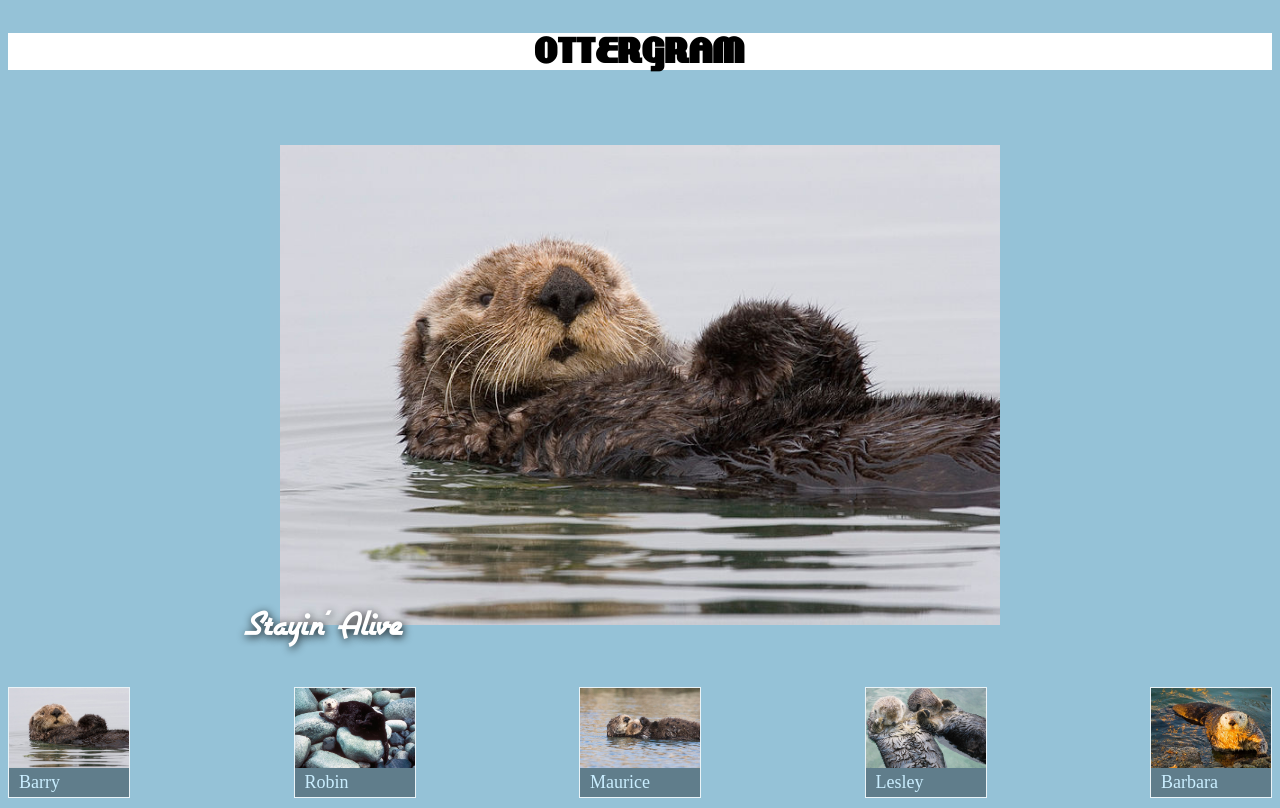
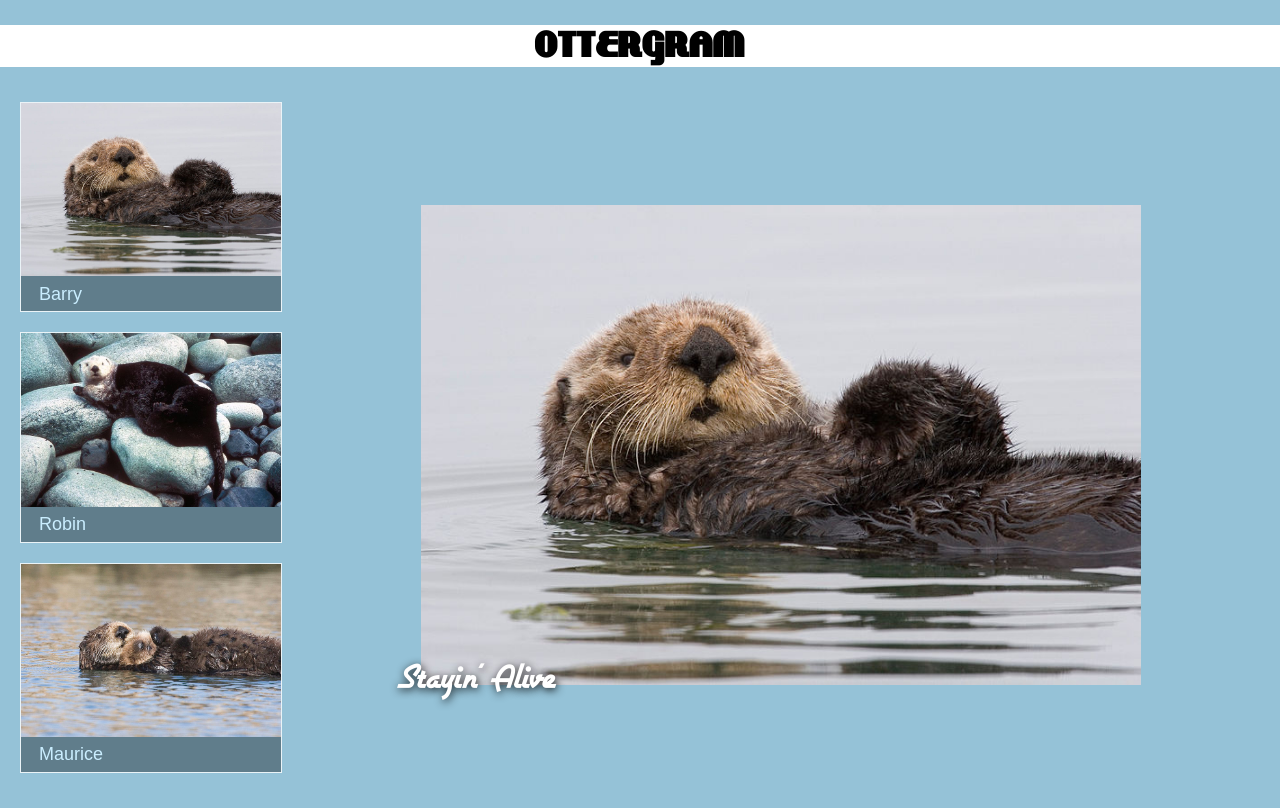
Before and after one commit to GMC437/ottergram, a plain HTML site: page index.html in a window 1280 px wide. Drawn offline with nearby package versions, Linux system fonts and the light colour scheme; files whose address does not match are found by name.

Commit message:
fixed stylesheet, added meta and normalize link.

```diff
--- a/index.html
+++ b/index.html
@@ -3,9 +3,9 @@
 
 <head>
     <meta charset="utf-8">
+    <meta name="viewport" content="width=device-width, initial-scale=1" >
     <title>Ottergram</title>
-    <link rel="shortcut icon" href="img/favicon.ico" type="image/x-icon">
-    <link rel="icon" href="img/favicon.ico" type="image/x-icon">
+    <link rel="stylesheet" href="https://cdnjs.cloudflare.com/ajax/libs/normalize/5.0.0/normalize.min.css">
     <link rel="stylesheet" href="stylesheets/styles.css">
 </head>
 
--- a/stylesheets/styles.css
+++ b/stylesheets/styles.css
@@ -1,32 +1,38 @@
+@font-face {
+  font-family: 'lakeshore';
+  src: url('fonts/LAKESHOR-webfont.eot');
+  src: url('fonts/LAKESHOR-webfont.eot?#iefix') format('embedded-opentype'),
+       url('fonts/LAKESHOR-webfont.woff') format('woff'),
+       url('fonts/LAKESHOR-webfont.ttf') format('truetype'),
+       url('fonts/LAKESHOR-webfont.svg#lakeshore') format('svg');
+  font-weight: normal;
+  font-style: normal;
+}
+
 @font-face {
   font-family: 'airstreamregular';
   src: url('fonts/Airstream-webfont.eot');
-  src: url('fonts/Airstream-webfont.svg?#iefix') format('embedded-opentype'),
+  src: url('fonts/Airstream-webfont.eot?#iefix') format('embedded-opentype'),
        url('fonts/Airstream-webfont.woff') format('woff'),
        url('fonts/Airstream-webfont.ttf') format('truetype'),
        url('fonts/Airstream-webfont.svg#airstreamregular') format('svg');
   font-weight: normal;
   font-style: normal;
-
 }
 
-@font-face {
-    font-family: 'lakeshore';
-    src: url('fonts/LAKESHOR-webfont.eot');
-    src: url('fonts/LAKESHOR-webfont.eot#iefix'), url('fonts/LAKESHOR-webfont.woff') format('woff'), url('fonts/LAKESHOR-webfont.ttf') format('truetype'), url('fonts/LAKESHOR-webfont.svg#lakeshore') format('svg');
-    font-weight: normal;
-    font-style: normal;
+a[href='#'] {
+  text-decoration: none;
 }
 
-a {
-    text-decoration: none;
+html, body {
+  height: 100%;
 }
 
 body {
   display: flex;
   flex-direction: column;
+  font-size: 62.5%;
   background: rgb(149, 194, 215);
-    font-size: 10px;
 }
 
 .detail-image {
@@ -47,17 +53,12 @@ body {
 
 .detail-image-title {
   position: absolute;
-  bottom: -16px;
-  left: 4px;
-
+  bottom: -0.3em;
+  left: 0.4em;
   font-family: airstreamregular;
   color: white;
   text-shadow: rgba(0, 0, 0, 0.9) 1px 2px 9px;
-  font-size: 40px;
-}
-
-html, body {
-    height: 100%
+  font-size: 4em;
 }
 
 .logo-text {
@@ -65,7 +66,7 @@ html, body {
   text-align: center;
   text-transform: uppercase;
   font-family: lakeshore;
-    font-size: 37px;
+  font-size: 3.7em;
 }
 
 .main-content {
@@ -84,7 +85,7 @@ html, body {
 }
 
 .thumbnail-item {
-    display: inline;
+  display: inline-block;
   min-width: 120px;
   max-width: 120px;
   border: 1px solid rgb(100%, 100%, 100%);
@@ -96,7 +97,6 @@ html, body {
   order: 2;
   display: flex;
   justify-content: space-between;
-    list-style: none;
   padding: 0;
   white-space: nowrap;
   overflow-x: auto;
@@ -105,8 +105,30 @@ html, body {
 .thumbnail-title {
   display: block;
   margin: 0;
-    padding: 4px 10px;
+  padding: 0.4em 1em;
   background: rgb(96, 125, 139);
   color: rgb(202, 238, 255);
-    font-size: 18px;
+  font-family: sans-serif;
+  font-size: 1.8em;
 }
+
+@media all and (min-width: 768px) {
+  .main-content {
+    flex-direction: row;
+    overflow: hidden;
+  }
+
+  .thumbnail-list {
+    flex-direction: column;
+    order: 0;
+    margin-left: 2em;
+  }
+
+  .thumbnail-item {
+    max-width: 260px;
+  }
+
+  .thumbnail-item + .thumbnail-item {
+    margin-top: 2em;
+  }
+}
```
Also changed, not shown: favicon.ico (added), img/favicon.ico (deleted). Lines whose indentation alone changed are shown as unchanged.
